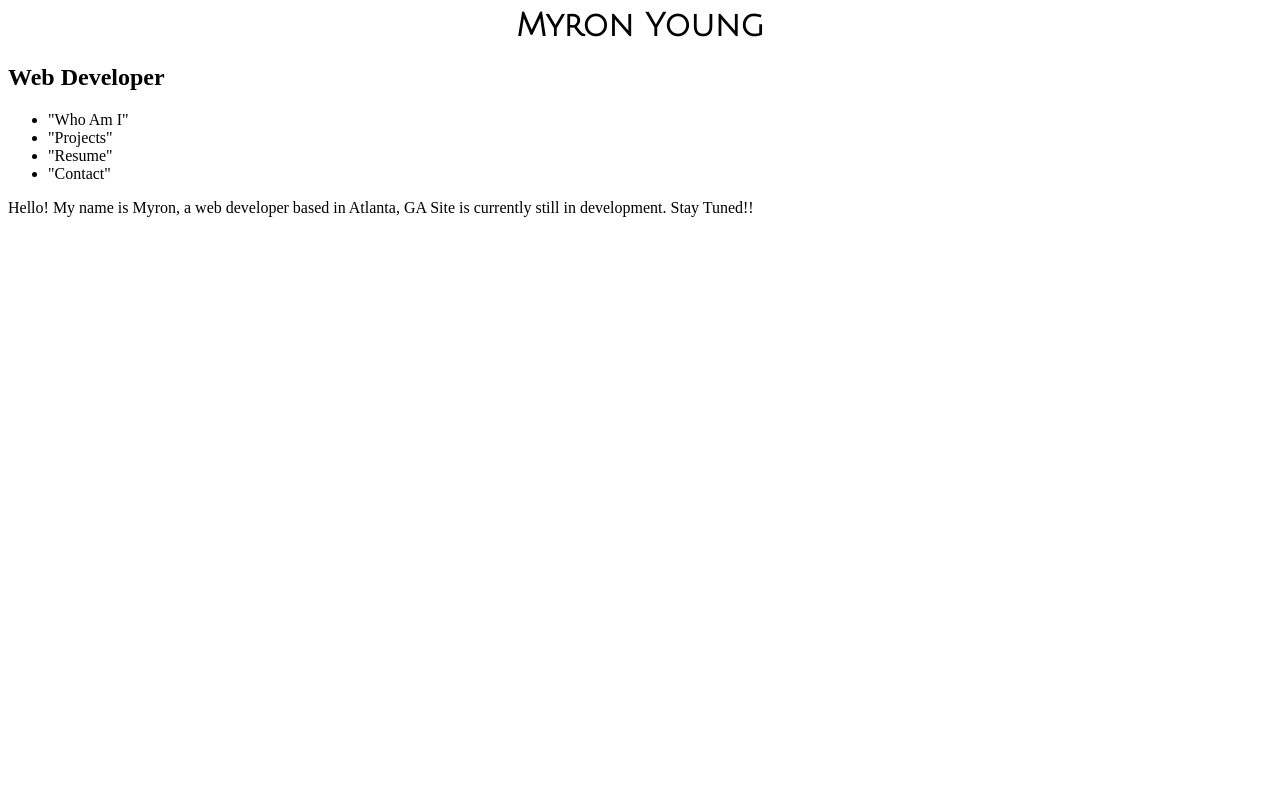
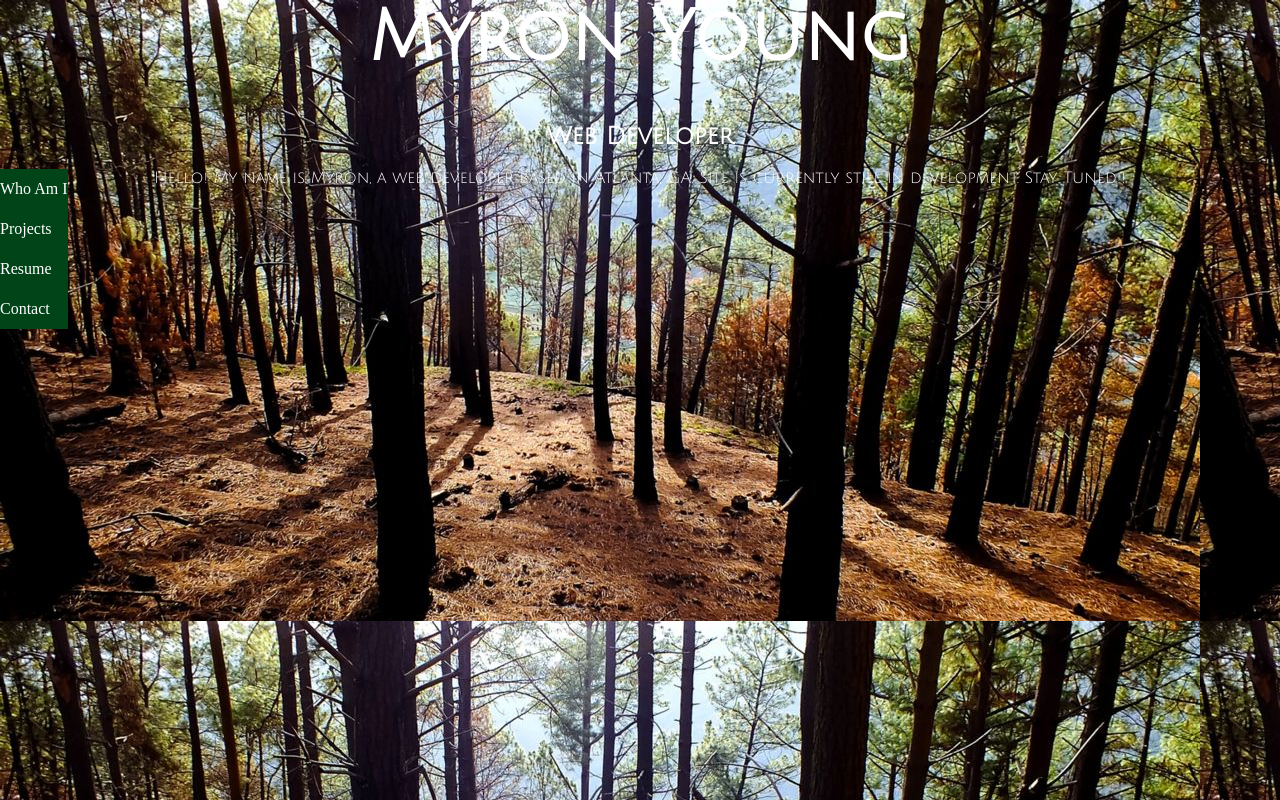
Before and after one commit to starryknight/myoung27.github.io, a plain HTML site: page myoung27.github.io/index.html in a window 1280 px wide. Drawn offline with Linux system fonts and the light colour scheme; a script that the page names is missing.

Commit message:
Added photo for background and added more CSS

```diff
--- a/myoung27.github.io/index.html
+++ b/myoung27.github.io/index.html
@@ -11,19 +11,22 @@
     <script src="main.js"></script>
 </head>
 <body>
+    <div>
+
+    </div>
     <header>
     <h1>Myron Young</h1>
     <h2>Web Developer</h2>
     </header>
     <nav>
         <ul>
-            <li><a href="#"></a>"Who Am I"</li>
-            <li><a href="#"></a>"Projects"</li>
-            <li><a href="#"></a>"Resume"</li>
-            <li><a href="#"></a>"Contact"</li>
+            <li><a href="Who am I"></a>Who Am I</li>
+            <li><a href="Projects"></a>Projects</li>
+            <li><a href="Resume"></a>Resume</li>
+            <li><a href="Contact"></a>Contact</li>
         </ul>
     </nav>
-    <p>Hello! My name is Myron, a web developer based in Atlanta, GA
+    <p>Hello! My name is Myron, a web developer based in Atlanta, GA.
         Site is currently still in development. Stay Tuned!!
     </p>
 
--- a/myoung27.github.io/main.css
+++ b/myoung27.github.io/main.css
@@ -1,5 +1,37 @@
 Header h1{
     font-family: 'Julius Sans One', sans-serif;
     text-align: center;
-
+    font-size: 70px;
+    color: white;
 }
+Header h2{
+    font-family: 'Julius Sans One', sans-serif;
+    text-align: center;
+    color: white;
+}
+Nav ul{
+    list-style-type: none;
+    margin: 0;
+    padding: 0;
+    display: flex;
+    flex-direction: column;
+    justify-content: space-around;
+    background-color: #014417;
+    Color: white;
+    height: 20%;
+    position: fixed;
+    overflow: auto;
+}
+p{
+    text-align: center;
+    font-family: 'Julius Sans One', sans-serif;
+    color: white;
+}
+body{
+    background-image: url("georgia-woods.jpg");
+   background-color: olivedrab;
+   margin:0;
+   padding:0;
+   width: 100%;
+   height: 100%;
+}
```
Also changed, not shown: myoung27.github.io/georgia-woods.jpg (added), 1 other file.
